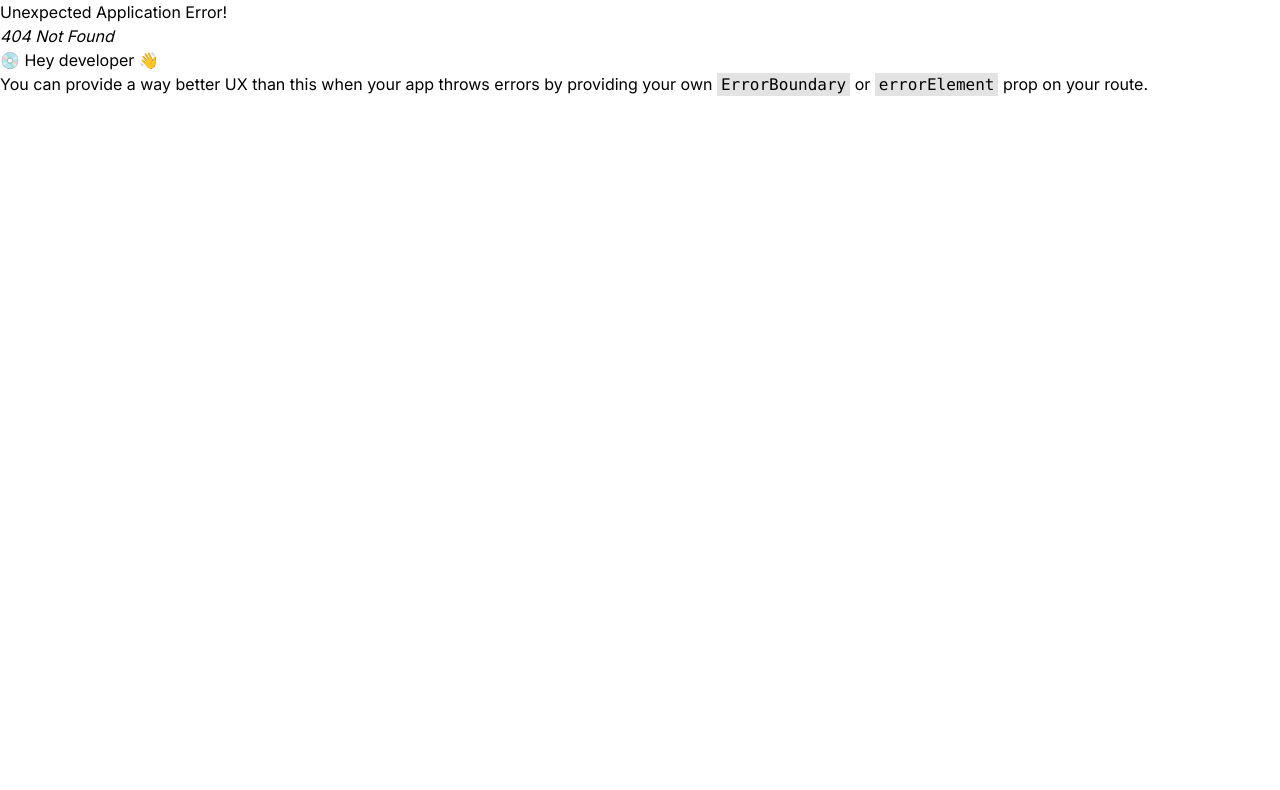
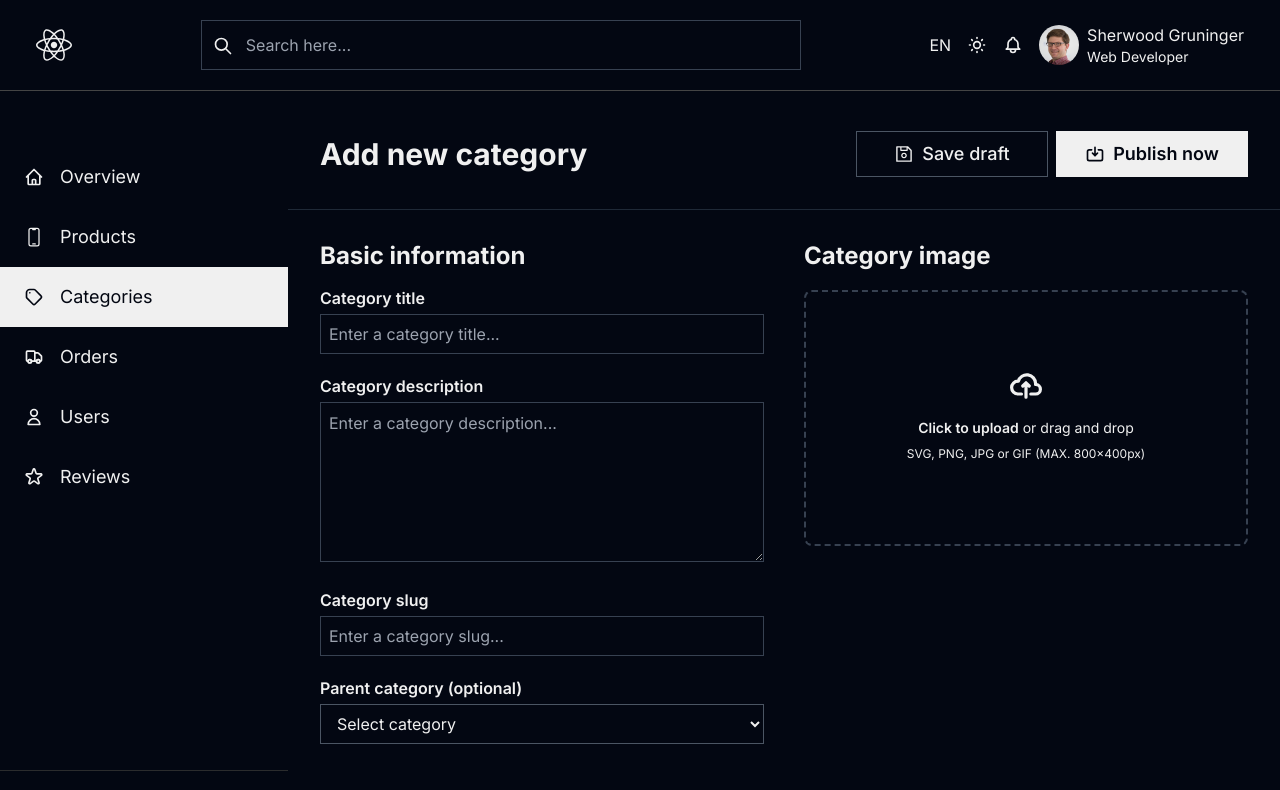
Before and after one commit to Kuzma02/Free-Admin-Dashboard, a React (Vite) app: page /categories/add-category in a window 1280 px wide. Before the commit this address had no page. Shown: the top 790 px of the page. Built offline with nearby package versions, Linux system fonts and the light colour scheme.

Commit message:
create category page finished

```diff
--- a/src/App.tsx
+++ b/src/App.tsx
@@ -1,6 +1,7 @@
 import { RouterProvider, createBrowserRouter } from "react-router-dom";
 import {
   Categories,
+  CreateCategory,
   CreateProduct,
   HomeLayout,
   Landing,
@@ -31,6 +32,10 @@ const router = createBrowserRouter([
         element: <Categories />,
       },
       {
+        path: "/categories/add-category",
+        element: <CreateCategory />,
+      },
+      {
         path: "/orders",
         element: <Orders />,
       },
--- a/src/pages/Categories.tsx
+++ b/src/pages/Categories.tsx
@@ -3,6 +3,7 @@ import { HiOutlinePlus } from "react-icons/hi";
 import { HiOutlineChevronRight } from "react-icons/hi";
 import { AiOutlineExport } from "react-icons/ai";
 import { HiOutlineSearch } from "react-icons/hi";
+import { Link } from "react-router-dom";
 
 const Categories = () => {
   return (
@@ -26,12 +27,12 @@ const Categories = () => {
                 <AiOutlineExport className="text-whiteSecondary text-base" />
                 <span className="text-whiteSecondary font-medium">Export</span>
               </button>
-              <button className="bg-whiteSecondary w-48 py-2 text-lg hover:bg-white duration-200 flex items-center justify-center gap-x-1">
+              <Link to="/categories/add-category" className="bg-whiteSecondary w-48 py-2 text-lg hover:bg-white duration-200 flex items-center justify-center gap-x-1">
                 <HiOutlinePlus className="text-blackPrimary" />
                 <span className="text-blackPrimary font-semibold">
                   Add a category
                 </span>
-              </button>
+              </Link>
             </div>
           </div>
           <div className="px-4 sm:px-6 lg:px-8 flex justify-between items-center mt-5 max-sm:flex-col max-sm:gap-2">
--- /dev/null
+++ b/src/pages/CreateCategory.tsx
@@ -0,0 +1,96 @@
+import { HiOutlineSave } from "react-icons/hi";
+import {
+  ImageUpload,
+  InputWithLabel,
+  Sidebar,
+  SimpleInput,
+  TextAreaInput,
+} from "../components";
+import SelectInput from "../components/SelectInput";
+import { selectList, stockStatusList } from "../utils/data";
+import { AiOutlineSave } from "react-icons/ai";
+import { Link } from "react-router-dom";
+
+const CreateCategory = () => {
+  return (
+    <div className="h-auto border-t border-blackSecondary border-1 flex">
+      <Sidebar />
+      <div className="bg-blackPrimary w-full ">
+        <div className="bg-blackPrimary py-10">
+          <div className="px-4 sm:px-6 lg:px-8 pb-8 border-b border-gray-800 flex justify-between items-center max-sm:flex-col max-sm:gap-5">
+            <div className="flex flex-col gap-3">
+              <h2 className="text-3xl font-bold leading-7 text-whiteSecondary">
+                Add new category
+              </h2>
+            </div>
+            <div className="flex gap-x-2 max-[370px]:flex-col max-[370px]:gap-2 max-[370px]:items-center">
+              <button className="bg-blackPrimary border border-gray-600 w-48 py-2 text-lg hover:border-gray-500 duration-200 flex items-center justify-center gap-x-2">
+                <AiOutlineSave className="text-whiteSecondary text-xl" />
+                <span className="text-whiteSecondary font-medium">
+                  Save draft
+                </span>
+              </button>
+              <Link
+                to="/categories/add-category"
+                className="bg-whiteSecondary w-48 py-2 text-lg hover:bg-white duration-200 flex items-center justify-center gap-x-2"
+              >
+                <HiOutlineSave className="text-blackPrimary text-xl" />
+                <span className="text-blackPrimary font-semibold">
+                  Publish now
+                </span>
+              </Link>
+            </div>
+          </div>
+
+          {/* Add Category section here  */}
+          <div className="px-4 sm:px-6 lg:px-8 pb-8 pt-8 grid grid-cols-2 gap-x-10 max-xl:grid-cols-1 max-xl:gap-y-10">
+            {/* left div */}
+            <div>
+              <h3 className="text-2xl font-bold leading-7 text-whiteSecondary">
+                Basic information
+              </h3>
+
+              <div className="mt-4 flex flex-col gap-5">
+                <InputWithLabel label="Category title">
+                  <SimpleInput
+                    type="text"
+                    placeholder="Enter a category title..."
+                  />
+                </InputWithLabel>
+
+                <InputWithLabel label="Category description">
+                  <TextAreaInput
+                    placeholder="Enter a category description..."
+                    rows={4}
+                    cols={50}
+                  />
+                </InputWithLabel>
+
+                <InputWithLabel label="Category slug">
+                  <SimpleInput
+                    type="text"
+                    placeholder="Enter a category slug..."
+                  />
+                </InputWithLabel>
+
+                <InputWithLabel label="Parent category (optional)">
+                  <SelectInput selectList={selectList} />
+                </InputWithLabel>
+              </div>
+            </div>
+
+            {/* right div */}
+            <div>
+              <h3 className="text-2xl font-bold leading-7 text-whiteSecondary">
+                Category image
+              </h3>
+
+              <ImageUpload />
+            </div>
+          </div>
+        </div>
+      </div>
+    </div>
+  );
+};
+export default CreateCategory;
--- a/src/pages/index.ts
+++ b/src/pages/index.ts
@@ -6,3 +6,4 @@ export { default as Orders } from "./Orders";
 export { default as Users } from "./Users";
 export { default as Reviews } from "./Reviews";
 export { default as CreateProduct } from "./CreateProduct";
+export { default as CreateCategory } from "./CreateCategory";
```
